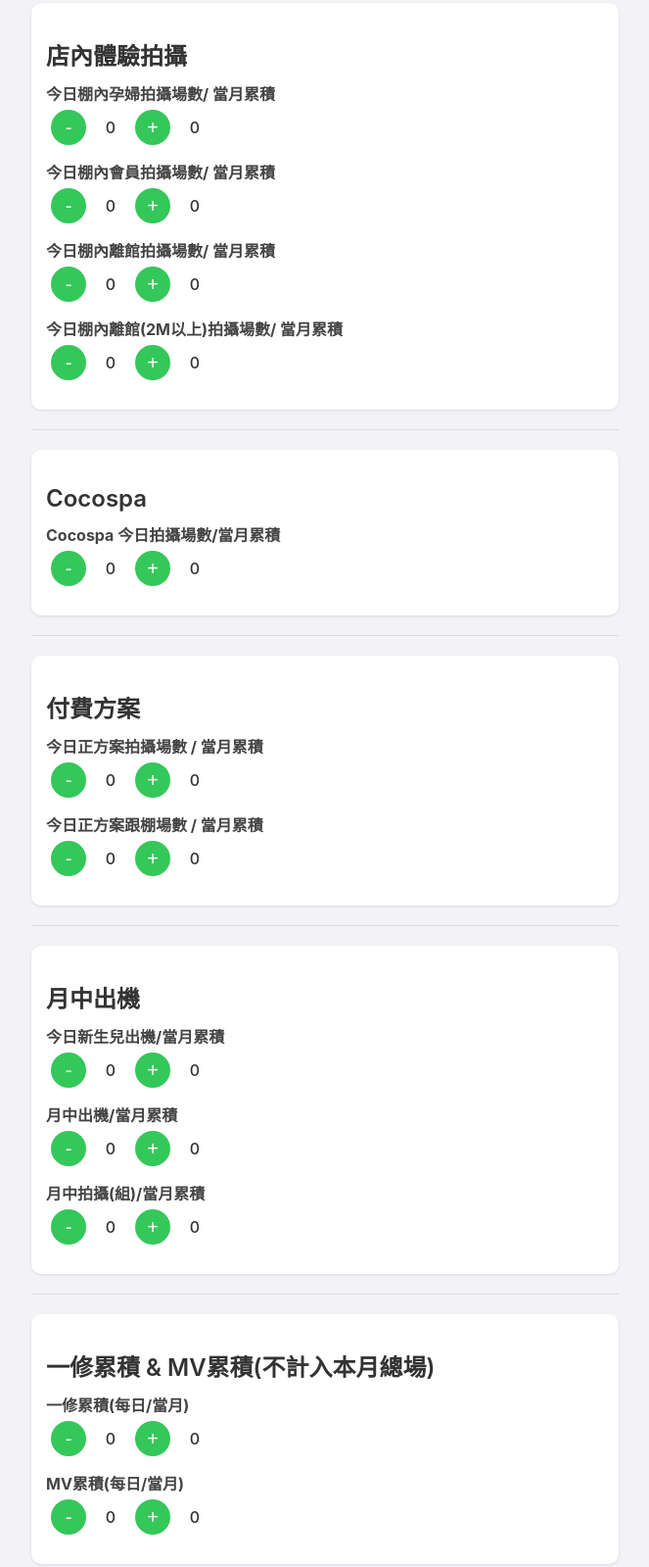
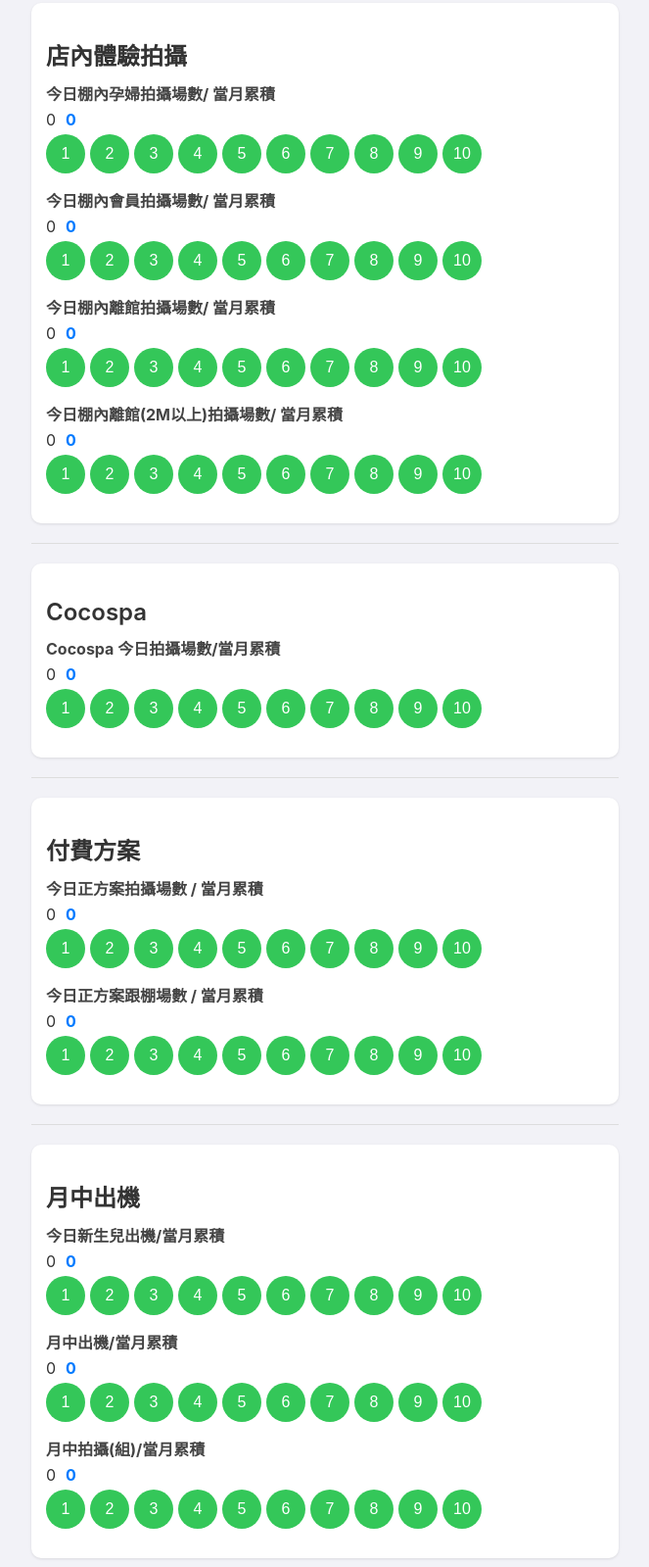
Before and after one commit to wuchengwei1996/-, a plain HTML site: page index.html in a window 1280 px wide. Shown: the part 432-2031 px from the top of the page at 98% size, without its empty margins (308-971 px from the left). Drawn offline with Linux system fonts and the light colour scheme.

Commit message:
Add files via upload

```diff
--- a/index.html
+++ b/index.html
@@ -50,7 +50,6 @@
       margin-right: 10px;
       font-weight: 500;
     }
-
     button:hover {
       background: #2fa54a;
     }
@@ -106,33 +105,22 @@
       color: #444;
     }
 
-    .counter {
+    /* 數字選擇列 */
+    .number-choices {
       display: flex;
-      align-items: center;
+      flex-wrap: wrap;
+      gap: 5px;
+      margin-top: 5px;
     }
 
-    .counter button {
-      width: 36px;
-      height: 36px;
-      font-size: 20px;
-      line-height: 1;
-      margin: 0 5px;
+    .number-choices button {
+      width: 40px;
+      height: 40px;
       padding: 0;
+      font-size: 16px;
+      font-weight: 500;
+      margin-right: 0;
       border-radius: 50%;
-      background: #34c759;
-    }
-
-    .counter button:hover {
-      background: #2fa54a;
-    }
-
-    .counter span {
-      margin: 0 5px;
-      min-width: 30px;
-      text-align: center;
-      font-size: 16px;
-      color: #333;
-      font-weight: 500;
     }
 
     .monthly {
@@ -155,11 +143,11 @@
       transition: transform 0.3s ease;
     }
 
+    /* 90% 而非 100%，讓按鈕部分露出 */
     #preview-panel.collapsed {
-      transform: translateX(100%);
+      transform: translateX(90%);
     }
 
-    /* 調整標題，使收合按鈕在左側 */
     #preview-panel h2 {
       font-size: 18px;
       margin-top: 0;
@@ -180,7 +168,7 @@
       line-height: 1;
       padding: 0;
       cursor: pointer;
-      margin-right: 10px; /* 放在標題左側，故改margin-right */
+      margin-right: 10px;
     }
 
     #toggle-preview-btn:hover {
@@ -260,7 +248,6 @@
     <h1>工作日誌記錄</h1>
 
     <div id="input-area">
-      <!-- 與前版相同的輸入區塊... 略過重註解 -->
       <div class="section">
         <h2>日期</h2>
         <input type="date" id="date">
@@ -274,45 +261,30 @@
 
       <hr>
 
+      <!-- 範例以 今日棚內孕婦拍攝場數為例，其餘項目同理 -->
+      <!-- 將加減按鈕改為1~10的按鈕，以"今日棚內孕婦拍攝場數"為範例 -->
+      <!-- 您可為每個項目都這樣做，下面已為所有項目同樣處理 -->
       <div class="section">
         <h2>店內體驗拍攝</h2>
-        <!-- 項目略，同前版 -->
-        <!-- 同樣加減場數的結構已在上方程式中提供，不再重述註解 -->
         <div class="item">
           <label>今日棚內孕婦拍攝場數/ 當月累積</label>
-          <div class="counter">
-            <button class="minus-btn" data-field="inPregnant">-</button>
-            <span id="inPregnant-daily">0</span>
-            <button class="plus-btn" data-field="inPregnant">+</button>
-            <span class="monthly" id="inPregnant-monthly">0</span>
-          </div>
+          <span id="inPregnant-daily">0</span><span class="monthly" id="inPregnant-monthly">0</span>
+          <div class="number-choices" data-field="inPregnant"></div>
         </div>
         <div class="item">
           <label>今日棚內會員拍攝場數/ 當月累積</label>
-          <div class="counter">
-            <button class="minus-btn" data-field="inMember">-</button>
-            <span id="inMember-daily">0</span>
-            <button class="plus-btn" data-field="inMember">+</button>
-            <span class="monthly" id="inMember-monthly">0</span>
-          </div>
+          <span id="inMember-daily">0</span><span class="monthly" id="inMember-monthly">0</span>
+          <div class="number-choices" data-field="inMember"></div>
         </div>
         <div class="item">
           <label>今日棚內離館拍攝場數/ 當月累積</label>
-          <div class="counter">
-            <button class="minus-btn" data-field="inLeave">-</button>
-            <span id="inLeave-daily">0</span>
-            <button class="plus-btn" data-field="inLeave">+</button>
-            <span class="monthly" id="inLeave-monthly">0</span>
-          </div>
+          <span id="inLeave-daily">0</span><span class="monthly" id="inLeave-monthly">0</span>
+          <div class="number-choices" data-field="inLeave"></div>
         </div>
         <div class="item">
           <label>今日棚內離館(2M以上)拍攝場數/ 當月累積</label>
-          <div class="counter">
-            <button class="minus-btn" data-field="inLeave2m">-</button>
-            <span id="inLeave2m-daily">0</span>
-            <button class="plus-btn" data-field="inLeave2m">+</button>
-            <span class="monthly" id="inLeave2m-monthly">0</span>
-          </div>
+          <span id="inLeave2m-daily">0</span><span class="monthly" id="inLeave2m-monthly">0</span>
+          <div class="number-choices" data-field="inLeave2m"></div>
         </div>
       </div>
 
@@ -321,12 +293,8 @@
         <h2>Cocospa</h2>
         <div class="item">
           <label>Cocospa 今日拍攝場數/當月累積</label>
-          <div class="counter">
-            <button class="minus-btn" data-field="cocospa">-</button>
-            <span id="cocospa-daily">0</span>
-            <button class="plus-btn" data-field="cocospa">+</button>
-            <span class="monthly" id="cocospa-monthly">0</span>
-          </div>
+          <span id="cocospa-daily">0</span><span class="monthly" id="cocospa-monthly">0</span>
+          <div class="number-choices" data-field="cocospa"></div>
         </div>
       </div>
 
@@ -335,21 +303,13 @@
         <h2>付費方案</h2>
         <div class="item">
           <label>今日正方案拍攝場數 / 當月累積</label>
-          <div class="counter">
-            <button class="minus-btn" data-field="paidRegular">-</button>
-            <span id="paidRegular-daily">0</span>
-            <button class="plus-btn" data-field="paidRegular">+</button>
-            <span class="monthly" id="paidRegular-monthly">0</span>
-          </div>
+          <span id="paidRegular-daily">0</span><span class="monthly" id="paidRegular-monthly">0</span>
+          <div class="number-choices" data-field="paidRegular"></div>
         </div>
         <div class="item">
           <label>今日正方案跟棚場數 / 當月累積</label>
-          <div class="counter">
-            <button class="minus-btn" data-field="paidFollow">-</button>
-            <span id="paidFollow-daily">0</span>
-            <button class="plus-btn" data-field="paidFollow">+</button>
-            <span class="monthly" id="paidFollow-monthly">0</span>
-          </div>
+          <span id="paidFollow-daily">0</span><span class="monthly" id="paidFollow-monthly">0</span>
+          <div class="number-choices" data-field="paidFollow"></div>
         </div>
       </div>
 
@@ -358,30 +318,18 @@
         <h2>月中出機</h2>
         <div class="item">
           <label>今日新生兒出機/當月累積</label>
-          <div class="counter">
-            <button class="minus-btn" data-field="newborn">-</button>
-            <span id="newborn-daily">0</span>
-            <button class="plus-btn" data-field="newborn">+</button>
-            <span class="monthly" id="newborn-monthly">0</span>
-          </div>
+          <span id="newborn-daily">0</span><span class="monthly" id="newborn-monthly">0</span>
+          <div class="number-choices" data-field="newborn"></div>
         </div>
         <div class="item">
           <label>月中出機/當月累積</label>
-          <div class="counter">
-            <button class="minus-btn" data-field="midmonth">-</button>
-            <span id="midmonth-daily">0</span>
-            <button class="plus-btn" data-field="midmonth">+</button>
-            <span class="monthly" id="midmonth-monthly">0</span>
-          </div>
+          <span id="midmonth-daily">0</span><span class="monthly" id="midmonth-monthly">0</span>
+          <div class="number-choices" data-field="midmonth"></div>
         </div>
         <div class="item">
           <label>月中拍攝(組)/當月累積</label>
-          <div class="counter">
-            <button class="minus-btn" data-field="midmonthGroup">-</button>
-            <span id="midmonthGroup-daily">0</span>
-            <button class="plus-btn" data-field="midmonthGroup">+</button>
-            <span class="monthly" id="midmonthGroup-monthly">0</span>
-          </div>
+          <span id="midmonthGroup-daily">0</span><span class="monthly" id="midmonthGroup-monthly">0</span>
+          <div class="number-choices" data-field="midmonthGroup"></div>
         </div>
       </div>
 
@@ -390,21 +338,13 @@
         <h2>一修累積 & MV累積(不計入本月總場)</h2>
         <div class="item">
           <label>一修累積(每日/當月)</label>
-          <div class="counter">
-            <button class="minus-btn" data-field="oneFix">-</button>
-            <span id="oneFix-daily">0</span>
-            <button class="plus-btn" data-field="oneFix">+</button>
-            <span class="monthly" id="oneFix-monthly">0</span>
-          </div>
+          <span id="oneFix-daily">0</span><span class="monthly" id="oneFix-monthly">0</span>
+          <div class="number-choices" data-field="oneFix"></div>
         </div>
         <div class="item">
           <label>MV累積(每日/當月)</label>
-          <div class="counter">
-            <button class="minus-btn" data-field="mv">-</button>
-            <span id="mv-daily">0</span>
-            <button class="plus-btn" data-field="mv">+</button>
-            <span class="monthly" id="mv-monthly">0</span>
-          </div>
+          <span id="mv-daily">0</span><span class="monthly" id="mv-monthly">0</span>
+          <div class="number-choices" data-field="mv"></div>
         </div>
       </div>
 
@@ -414,7 +354,6 @@
         <button id="history-btn">查看歷史紀錄</button>
         <button id="reset-month-btn">新月份開始</button>
       </div>
-
     </div>
 
     <div id="display-area">
@@ -449,13 +388,28 @@
   </div>
 
   <script>
-    // 與先前相同的程式碼, 僅略過過多註解
     const fields={inPregnant:0,inMember:0,inLeave:0,inLeave2m:0,cocospa:0,paidRegular:0,paidFollow:0,newborn:0,midmonth:0,midmonthGroup:0,oneFix:0,mv:0};
     const fieldNames={inPregnant:"今日棚內孕婦拍攝場數",inMember:"今日棚內會員拍攝場數",inLeave:"今日棚內離館拍攝場數",inLeave2m:"今日棚內離館(2M以上)拍攝場數",
       cocospa:"Cocospa 今日拍攝場數",paidRegular:"今日正方案拍攝場數",paidFollow:"今日正方案跟棚場數",newborn:"今日新生兒出機",midmonth:"月中出機",
       midmonthGroup:"月中拍攝(組)",oneFix:"一修累積",mv:"MV累積"};
     const excludeFromTotal=["oneFix","mv"];
     const todoListEl=document.getElementById('todo-list');
+
+    // 建立1~10數字按鈕
+    const numberButtons=[1,2,3,4,5,6,7,8,9,10];
+    document.querySelectorAll('.number-choices').forEach(container=>{
+      const field=container.getAttribute('data-field');
+      numberButtons.forEach(num=>{
+        const btn=document.createElement('button');
+        btn.textContent=num;
+        btn.addEventListener('click',()=>{
+          fields[field]=num;
+          updateDailyDisplay(field);
+          updatePreview(false);
+        });
+        container.appendChild(btn);
+      });
+    });
 
     document.getElementById('date').addEventListener('change',()=>{
       const date=document.getElementById('date').value;
@@ -481,24 +435,6 @@
       todoListEl.appendChild(li);
       updatePreview(false);
     }
-
-    document.querySelectorAll('.plus-btn').forEach(btn=>{
-      btn.addEventListener('click',()=>{
-        const field=btn.getAttribute('data-field');
-        fields[field]++;
-        updateDailyDisplay(field);
-        updatePreview(false);
-      });
-    });
-
-    document.querySelectorAll('.minus-btn').forEach(btn=>{
-      btn.addEventListener('click',()=>{
-        const field=btn.getAttribute('data-field');
-        if(fields[field]>0)fields[field]--;
-        updateDailyDisplay(field);
-        updatePreview(false);
-      });
-    });
 
     function updateDailyDisplay(field){
       document.getElementById(field+'-daily').textContent=fields[field];
@@ -567,7 +503,6 @@
           total+=monthlyTotals[f];
         }
       }
-
       return {monthlyTotals,total};
     }
 
@@ -707,6 +642,7 @@
       toggleBtn.textContent=previewPanel.classList.contains('collapsed')?'‹':'›';
     });
 
+    // 初次載入
     updatePreview(true);
   </script>
 </body>
```
